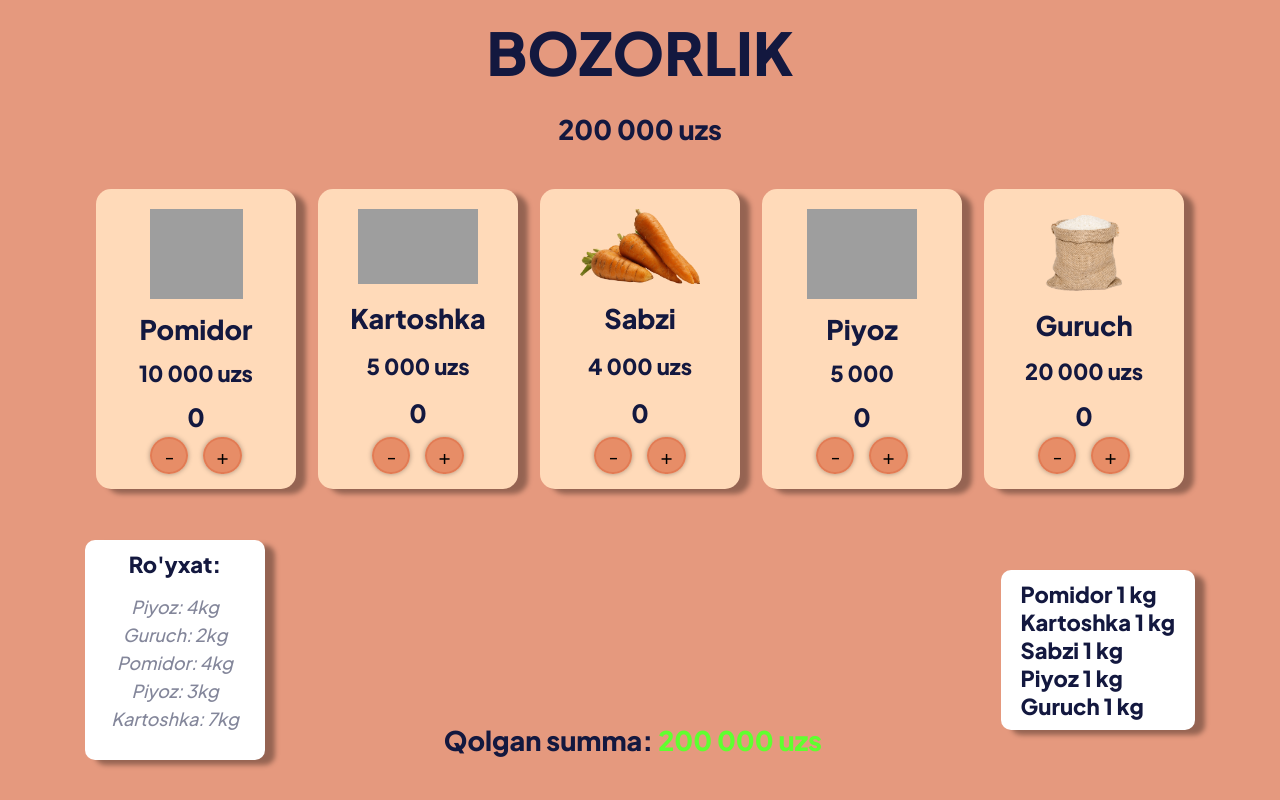
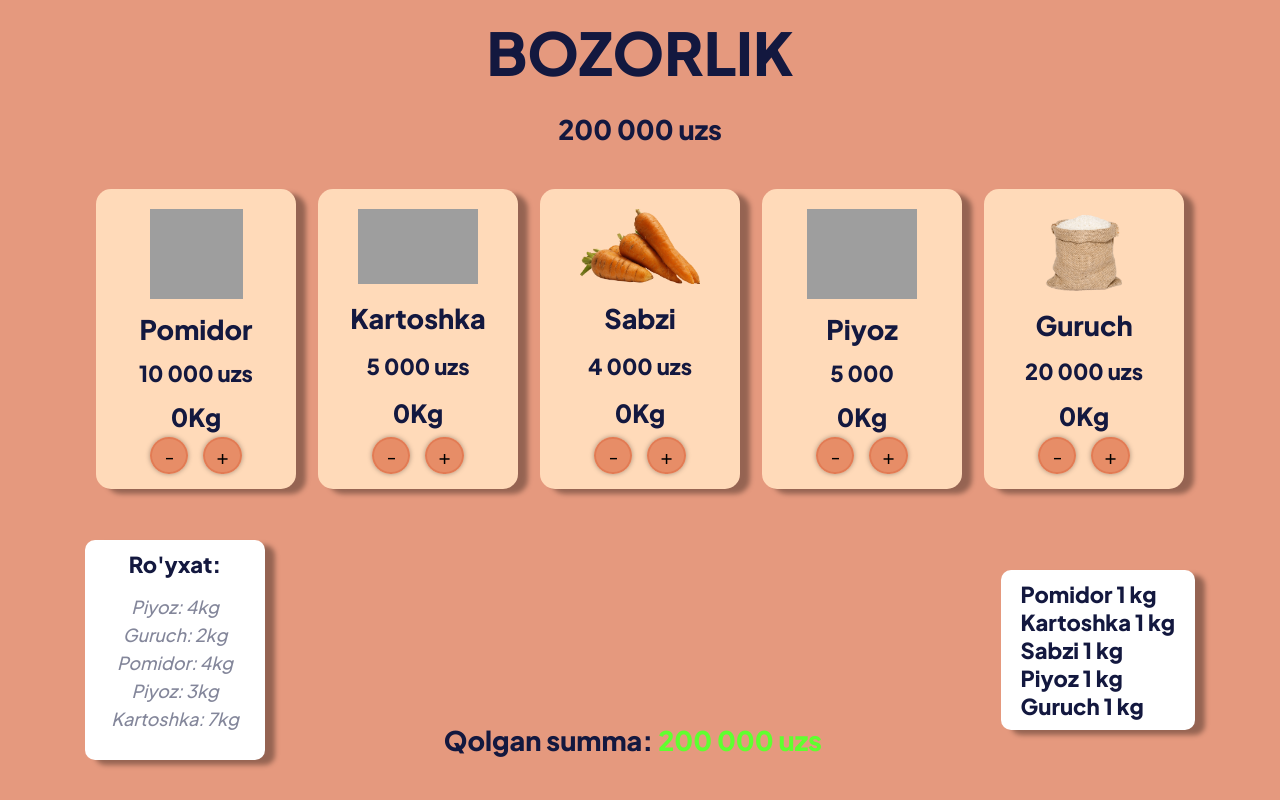
Before and after one commit to iabdulhakim/bozorlik, a plain HTML site: page index.html in a window 1280 px wide. Drawn offline with Linux system fonts and the light colour scheme; grey boxes are pictures that could not be loaded.

Commit message:
Fixed bugs

```diff
--- a/index.html
+++ b/index.html
@@ -25,7 +25,7 @@
                         <img src="./images/tomato.png" alt="" class="product__img" height="90px" width="93px">
                         <h2 class="product__name">Pomidor</h2>
                         <h3 class="product__price">10 000 uzs</h3>
-                        <h2 class="product__count">0</h2>
+                        <h2 class="product__count"><span>0</span> Kg</h2>
                         <span>
                             <button class="product-minus">-</button>
                             <button class="product-plus">+</button>
@@ -35,7 +35,7 @@
                         <img src="./images/potato.png" alt="" class="product__img" height="75px" width="120px">
                         <h2 class="product__name">Kartoshka</h2>
                         <h3 class="product__price">5 000 uzs</h3>
-                        <h2 class="product__count">0</h2>
+                        <h2 class="product__count"><span>0</span> Kg</h2>
                         <span>
                             <button class="product-minus">-</button>
                             <button class="product-plus">+</button>
@@ -45,7 +45,7 @@
                         <img src="./images/carrot.png" alt="" class="product__img" height="75px" width="120px">
                         <h2 class="product__name">Sabzi</h2>
                         <h3 class="product__price">4 000 uzs</h3>
-                        <h2 class="product__count">0</h2>
+                        <h2 class="product__count"><span>0</span> Kg</h2>
                         <span>
                             <button class="product-minus">-</button>
                             <button class="product-plus">+</button>
@@ -55,7 +55,7 @@
                         <img src="./images/onion.png" alt="" class="product__img" height="90px" width="110px">
                         <h2 class="product__name">Piyoz</h2>
                         <h3 class="product__price">5 000</h3>
-                        <h2 class="product__count">0</h2>
+                        <h2 class="product__count"><span>0</span> Kg</h2>
                         <span>
                             <button class="product-minus">-</button>
                             <button class="product-plus">+</button>
@@ -65,7 +65,7 @@
                         <img src="./images/rice.png" alt="" class="product__img" height="85px" width="87px">
                         <h2 class="product__name">Guruch</h2>
                         <h3 class="product__price">20 000 uzs</h3>
-                        <h2 class="product__count">0</h2>
+                        <h2 class="product__count"><span>0</span> Kg</h2>
                         <span>
                             <button class="product-minus">-</button>
                             <button class="product-plus">+</button>
@@ -98,6 +98,7 @@
             </div>
         </div>
     </footer>
+    <script src="./app.js"></script>
     <!-- FOOTER END -->
 </body>
 </html>
--- a/style.css
+++ b/style.css
@@ -489,6 +489,7 @@
     padding-top: 10px;
 }
 .product__count {
+    display: flex;
     padding-top: 10px;
     font-size: 2.5rem;
 }
```
